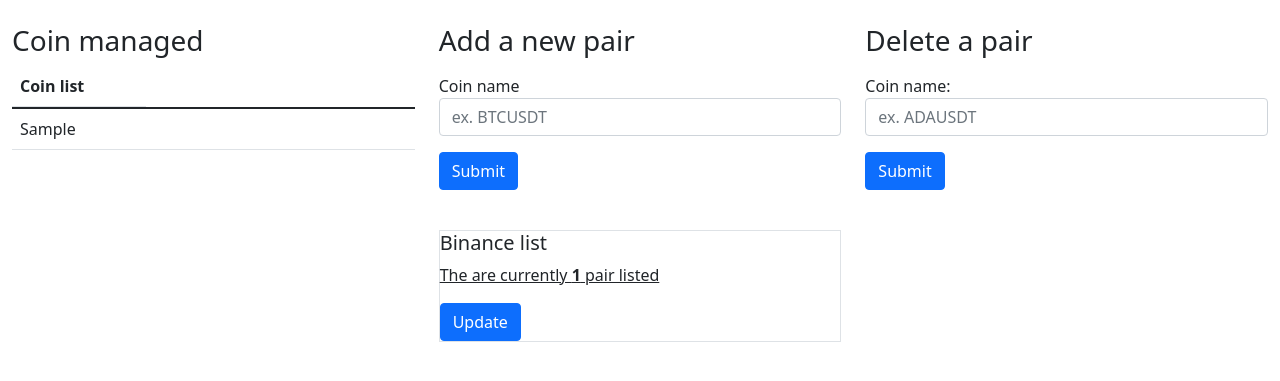
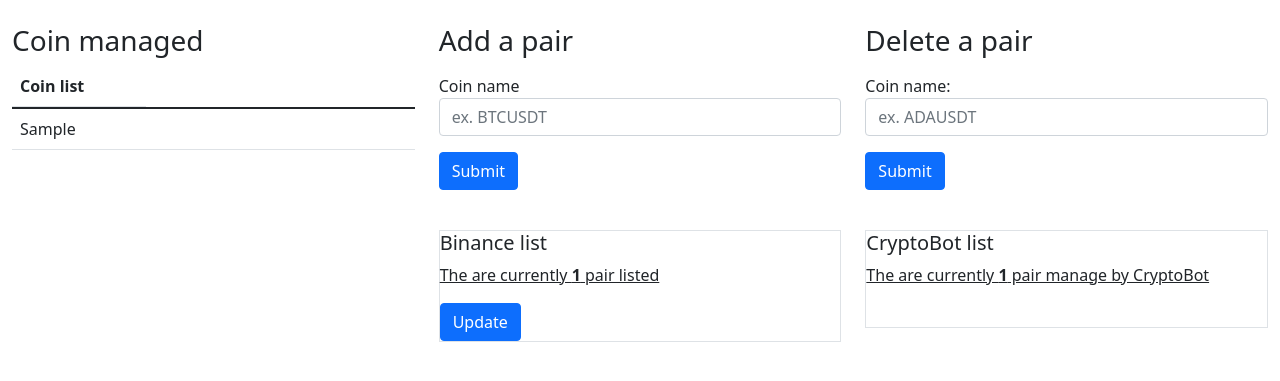
Before and after one commit to kernelpanik/CryptoBot, a Django app: page /manage-coin.html in a window 1280 px wide. Shown: the part 56-437 px from the top of the page. Run offline with Django 4.2, Linux system fonts and the light colour scheme; tables that the repository leaves empty hold one stand-in row (values such as "Sample post"); some libraries are stand-ins or nearby versions.

Commit message:
manage-coin.html fix

```diff
--- a/homepage/templates/manage-coin.html
+++ b/homepage/templates/manage-coin.html
@@ -20,7 +20,7 @@
          </table>
       </div>
       <div class="col">
-         <h3>Add a new pair</h3>
+         <h3>Add a pair</h3>
          <form method="POST" id="coinadd" action="{% url 'ManageCoinAddView' %}">
             <div class="mb-3 mt-3">
                <label for="coin">Coin name</label>
@@ -95,6 +95,12 @@
           </div>
           {% endfor %}
           {% endif %}
+          <div class="mb-3 mt-3 border text-left">
+            <h5>CryptoBot list</h5>
+            <p class="text-start text-decoration-underline">The are currently <b>{{ coinlist | length}}</b> pair manage by CryptoBot
+            </p>
+            <br>
+         </div>
       </div>
    </div>
 </div>
--- a/homepage/views.py
+++ b/homepage/views.py
@@ -78,7 +78,7 @@ class ManageCoinDelView(CreateView):
         symbolist = BinanceSymbolList.objects.all()
         delform = self.form_class(request.POST)
         if delform.is_valid():
-            delform.save()
+            # delform.save()
             show_del_text = True
             return render(
                 request, self.template_name, {"delform": delform, "coinlist": coinlist, "symbolist": symbolist, "show_del_text": show_del_text}
```
